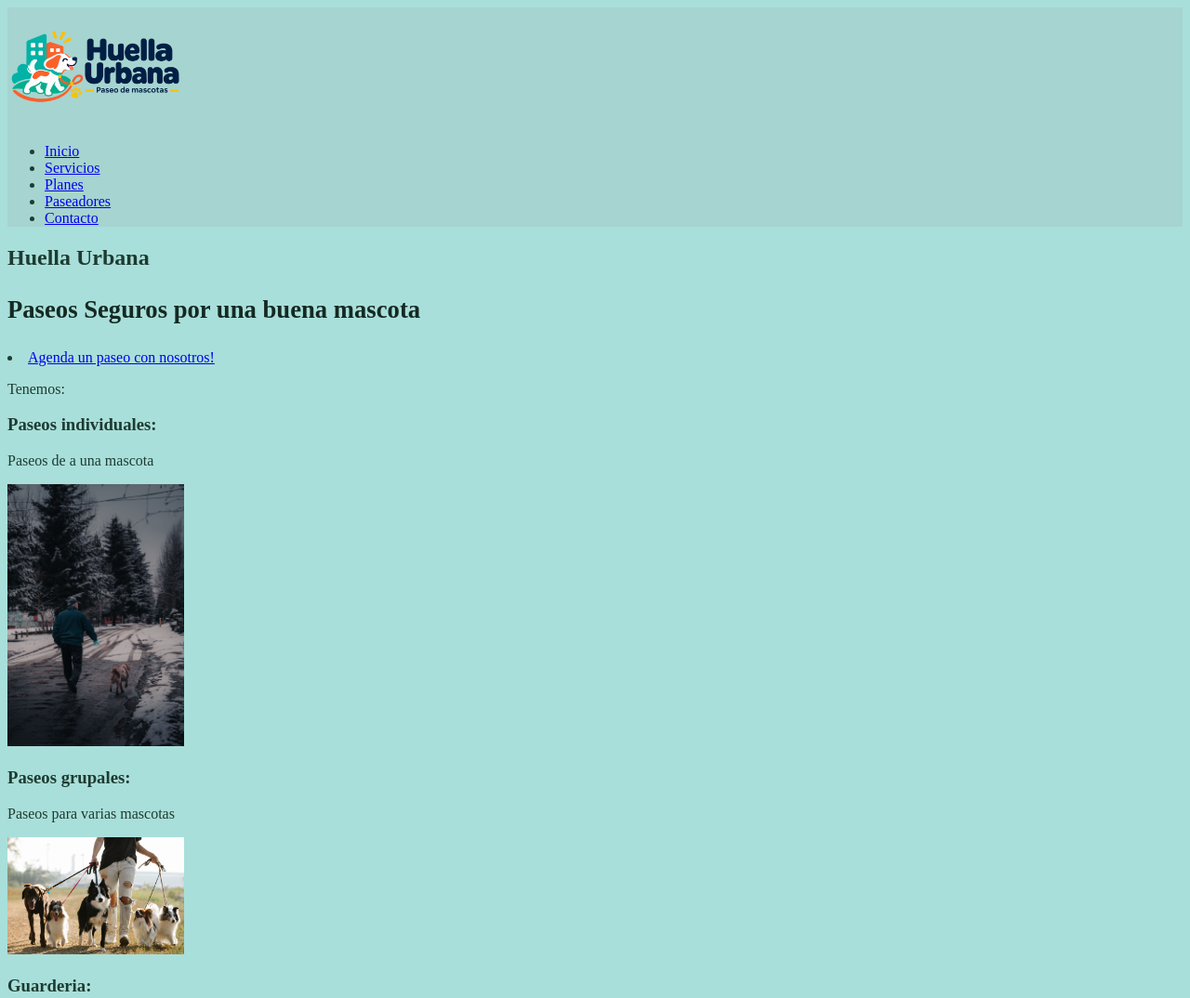
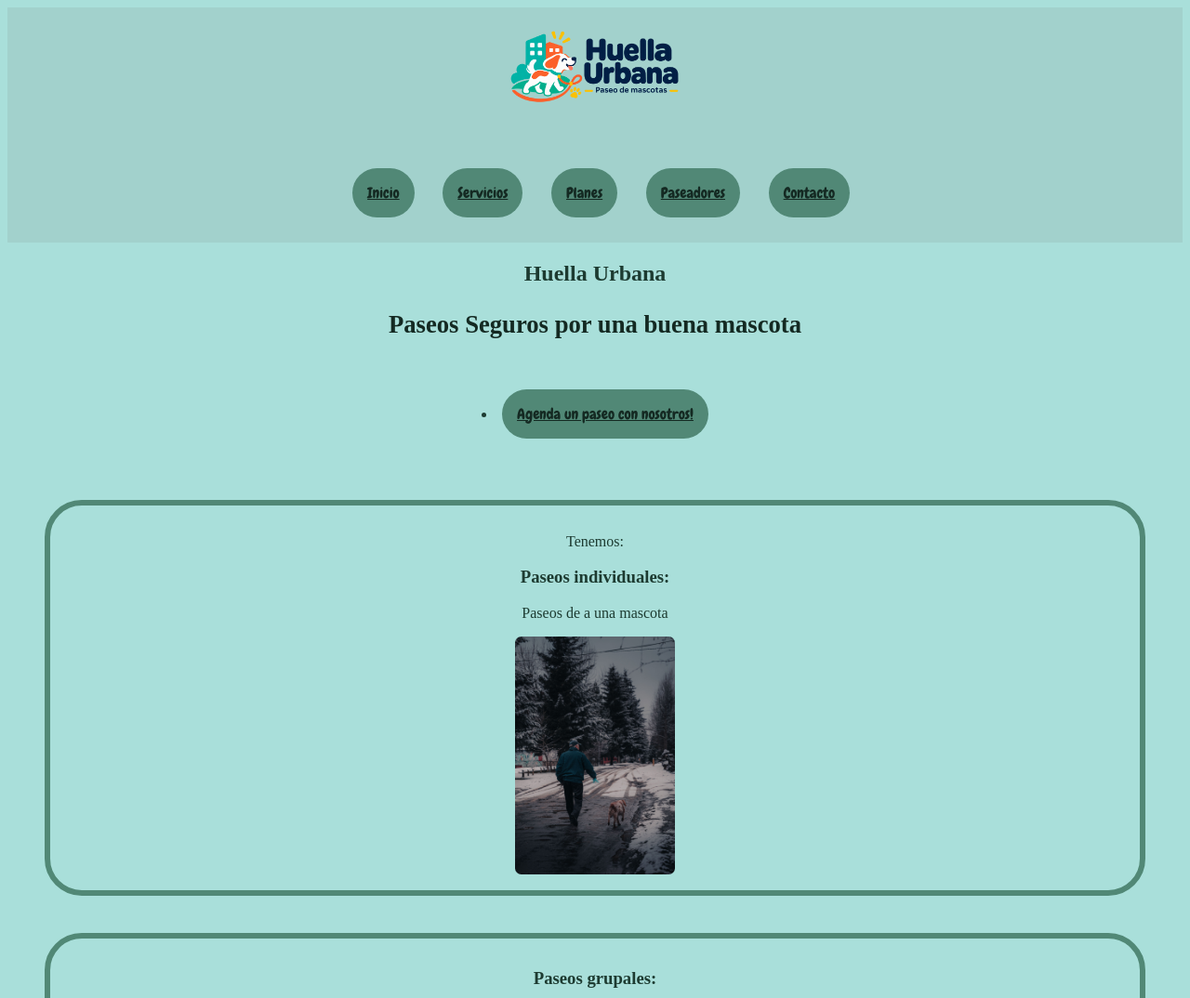
Before and after one commit to juandavidrinconvaldivieso/Huella-Urbana, a plain HTML site: page index.html in a window 1280 px wide. Shown: the top 1074 px of the page at 93% size. Drawn offline with Linux system fonts and the light colour scheme.

Commit message:
Version 2

```diff
--- a/css/styles.css
+++ b/css/styles.css
@@ -1,9 +1,49 @@
+:root{
+    --textos: #1D3B31;
+    --fondos: #142922;
+
+}
+
+.Boton1{
+    font-family: "Chewy", system-ui;
+    font-weight: 400;
+    font-style: normal;
+    display: inline-block;
+    background-color: #518876;
+    color:#142922;
+    padding: 12pt 12pt 12pt 12pt;
+    margin: 20pt 0pt;
+    border: #1D3B31;
+    border-radius: 30pt;
+}
+
+.Boton1:hover{
+    background-color: #a6d4d0;
+    color: #518876;
+}
+
 body{
-    background-color:#A9DFDA;
-    color: #1D3B31}
+    color: #1D3B31;
+    text-align: center;
+    border: #518876;
+
+}
+
+
+nav a {
+  font-family: "Chewy", system-ui;
+  font-weight: 400;
+  font-style: normal;
+  color: #518876;
+}
+
+nav li{
+    display: inline-block;
+    margin-right: 20pt;
+}
 
 header{
-    background-color: #a6d4d0;
+    background-color: #a2d1cc;
 }
 
 p{
@@ -24,4 +64,13 @@ p{
 img{
     width: 15%;
     height: 15%;
+    border-radius: 5pt;
 }
+
+
+article{
+    padding: 10pt;
+    margin: 30pt;
+    border: 5pt solid #518876;
+    border-radius: 30pt;
+}
--- a/index.html
+++ b/index.html
@@ -8,6 +8,9 @@
     <style>
         body {background-color:#A9DFDA}
     </style>
+    <link rel="preconnect" href="https://fonts.googleapis.com">
+    <link rel="preconnect" href="https://fonts.gstatic.com" crossorigin>
+    <link href="https://fonts.googleapis.com/css2?family=Chewy&display=swap" rel="stylesheet">
 </head>
 <body>
     <style>
@@ -21,15 +24,15 @@
 
     </style>
     <header>
-
+        <section id="Servicios">
                 <img src="img/logo.png" alt="Logo">
                 <nav>
                     <ul>
-                <li><a href="#incio">Inicio</a></li>
-                <li><a href="#servicios">Servicios</a></li>
-                <li><a href="#planes">Planes</a></li>
-                <li><a href="#paseadores">Paseadores</a></li>
-                <li><a href="#contacto">Contacto</a></li>
+                        <li><a href="#incio" class="Boton1">Inicio</a></li>
+                        <li><a href="#servicios" class="Boton1">Servicios</a></li>
+                        <li><a href="#planes" class="Boton1">Planes</a></li>
+                        <li><a href="#paseadores" class="Boton1">Paseadores</a></li>
+                        <li><a href="#contacto" class="Boton1">Contacto</a></li>
                     </ul>
                 </nav>
             </header>
@@ -37,11 +40,11 @@
                 <section id="Inicio">
                     <h1>Huella Urbana</h1>
                     <p id="Slogan"><strong>Paseos Seguros por una buena mascota</strong></p>
-            <li><a href="#contacto">Agenda un paseo con nosotros!</a></li>
+                    <li><a href="#contacto" class="Boton1">Agenda un paseo con nosotros!</a></li>
                 </sec>
 
                 <section>
-            <article>
+                    <article id="servicios">
                     <p>Tenemos:</p>
                         <h3><strong>Paseos individuales:</strong></h3>
                         <p>Paseos de a una mascota</p>
@@ -59,7 +62,7 @@
                         <h2>Todo para tu mascota!!</h2>
                     </article>
                 </section>
-        <section id="Planes">
+                <section id="planes">
                     <article>
                         <h3>Plan semanal</h3>
                         <p>5 paseos por 65.000 a la semana!!</p>
@@ -94,6 +97,19 @@
                     <h3>Camilo Sanchez</h3>
                     <p>Estudiante de veterinaria. Ideal para mascotas grandes.</p>
                 </article>
+                <article id = "contacto">
+                    <a href="mailto:jdrvaldivieso@gmail.com" class="Boton1">
+                    Contactanos por correo!!</a>
+                </article>
             </section>
+        </section>
+        <script id="crt-frag" type="x-shader/x-fragment">
+            precision highp float;
+            uniform float u_time;
+            <script>
+
+            </script>
+
+    </script>
 </body>
 </html>
```
Lines whose indentation alone changed are shown as unchanged.
